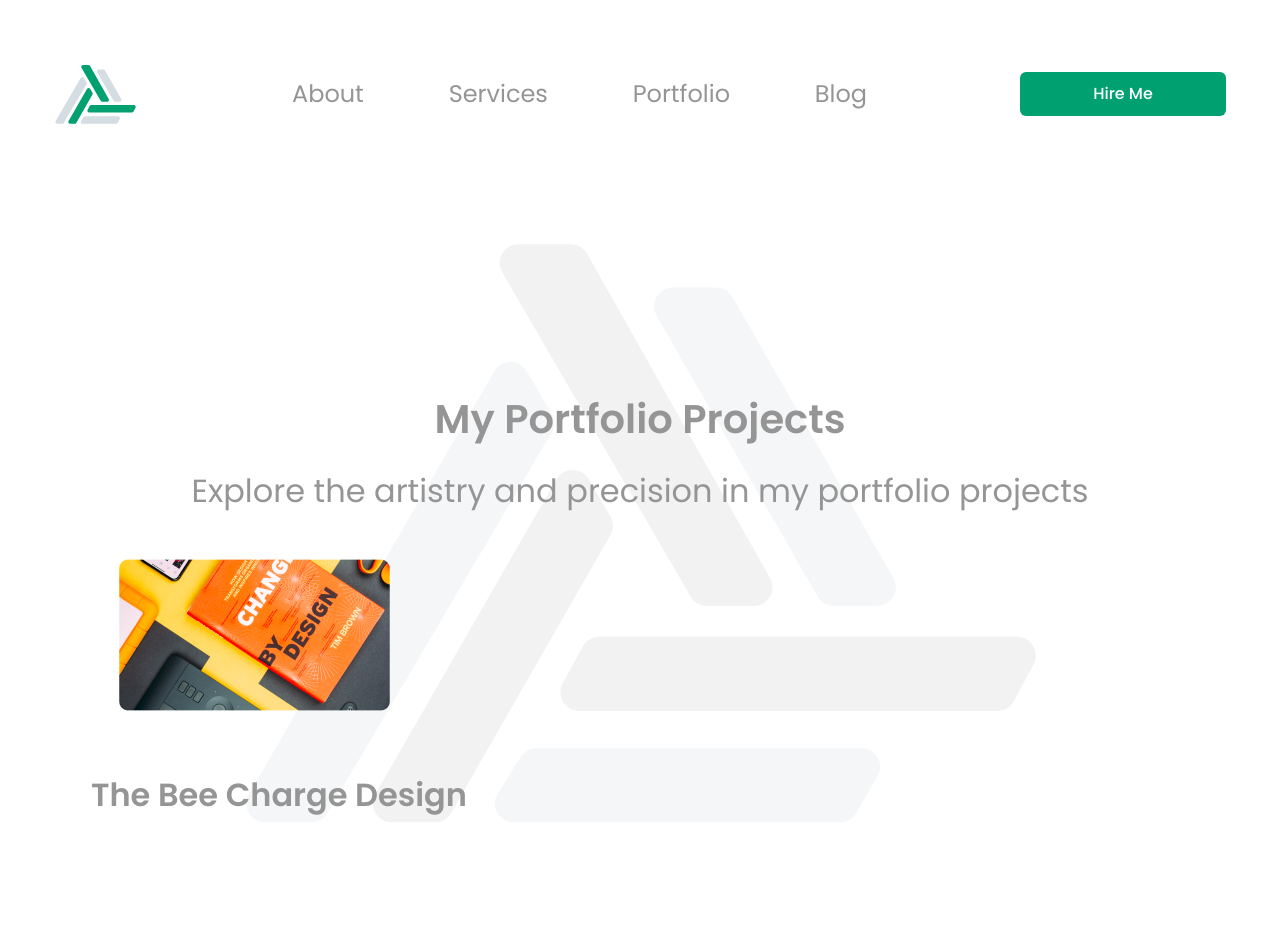
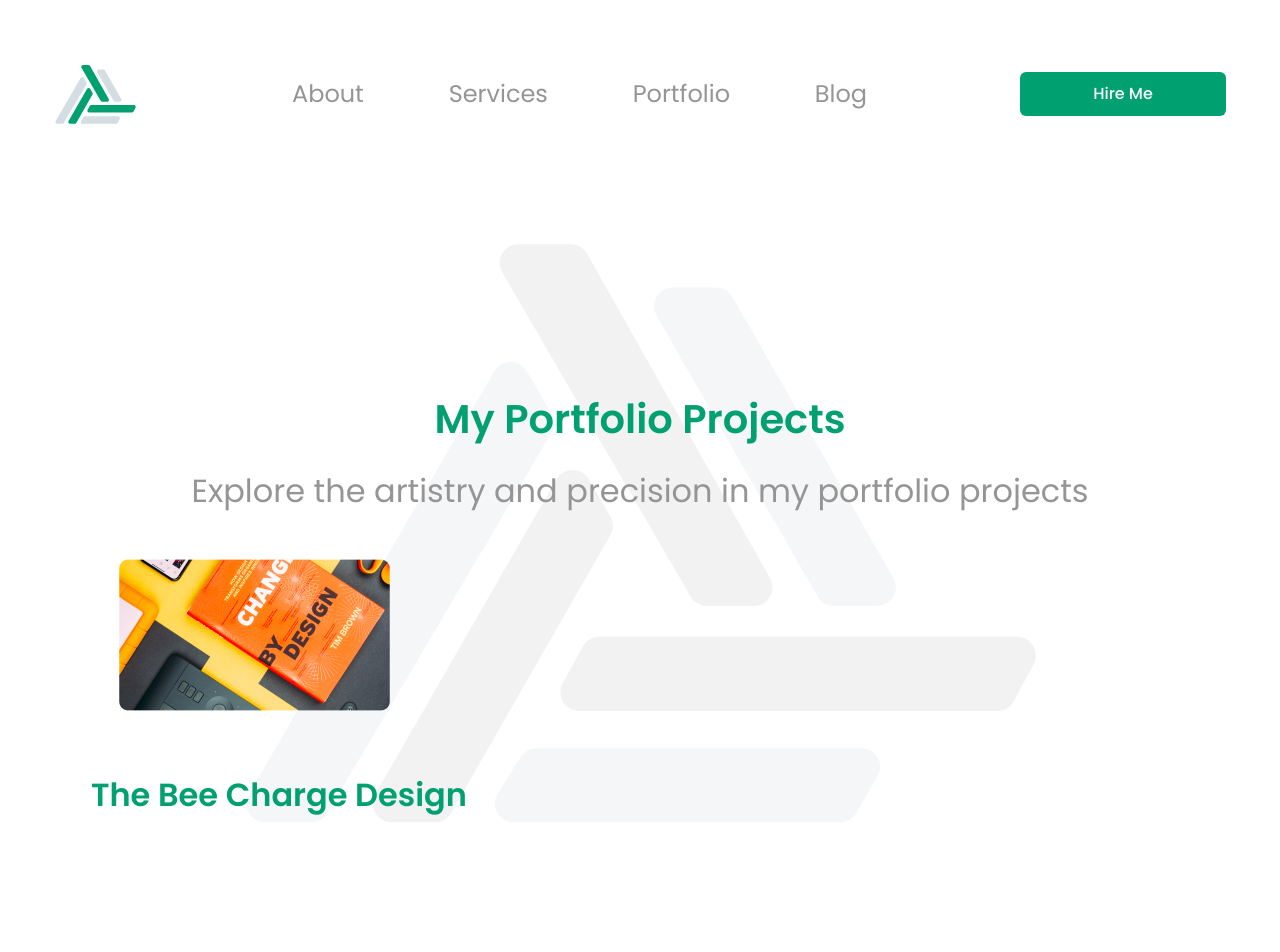
Before and after one commit to mmustaphak/ui-ux-portfolio, a React (Vite) app: page /portfolio in a window 1280 px wide. Shown: the top 952 px of the page. Built offline with nearby package versions, Linux system fonts and the light colour scheme.

Commit message:
Refactored the themeContext in the Portfolio.jsx

```diff
--- a/src/components/Portfolio.jsx
+++ b/src/components/Portfolio.jsx
@@ -3,10 +3,10 @@ import projectImg from "../assets/portfolio-project.png";
 import { ThemeContext } from "./ThemeContext";
 
 export default function Portfolio() {
-  const { text } = useContext(ThemeContext);
+  const theme = useContext(ThemeContext);
   return (
     <>
-      <h1 className={`${text} font-semibold md:text-2xl lg:text-[2.5rem]`}>
+      <h1 style={{ color: theme }} className="font-semibold md:text-2xl lg:text-[2.5rem]">
         My Portfolio Projects
       </h1>
       <p className="mt-2 text-[0.75rem] mx-auto max-w-[512px] md:max-w-[760px] md:text-xl md:leading-[normal] md:mt-4 lg:mt-8 lg:max-w-[1320px] lg:text-[2rem]">
@@ -23,7 +23,8 @@ export default function Portfolio() {
             />
           </div>
           <h2
-            className={`${text} mt-3 font-semibold text-left md:text-xl md:leading-[normal] md:mt-4 lg:mt-8 lg:text-[2rem]`}
+            style={{ color: theme }}
+            className="mt-3 font-semibold text-left md:text-xl md:leading-[normal] md:mt-4 lg:mt-8 lg:text-[2rem]"
           >
             The Bee Charge Design
           </h2>
```
